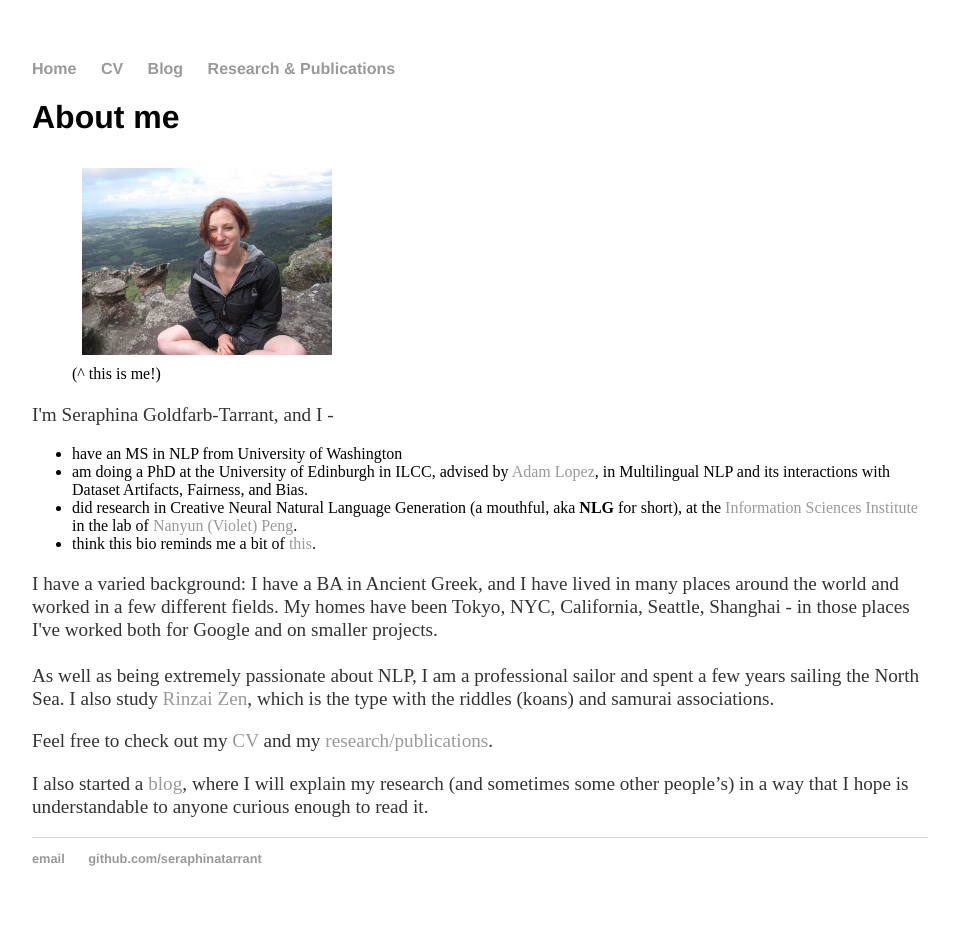
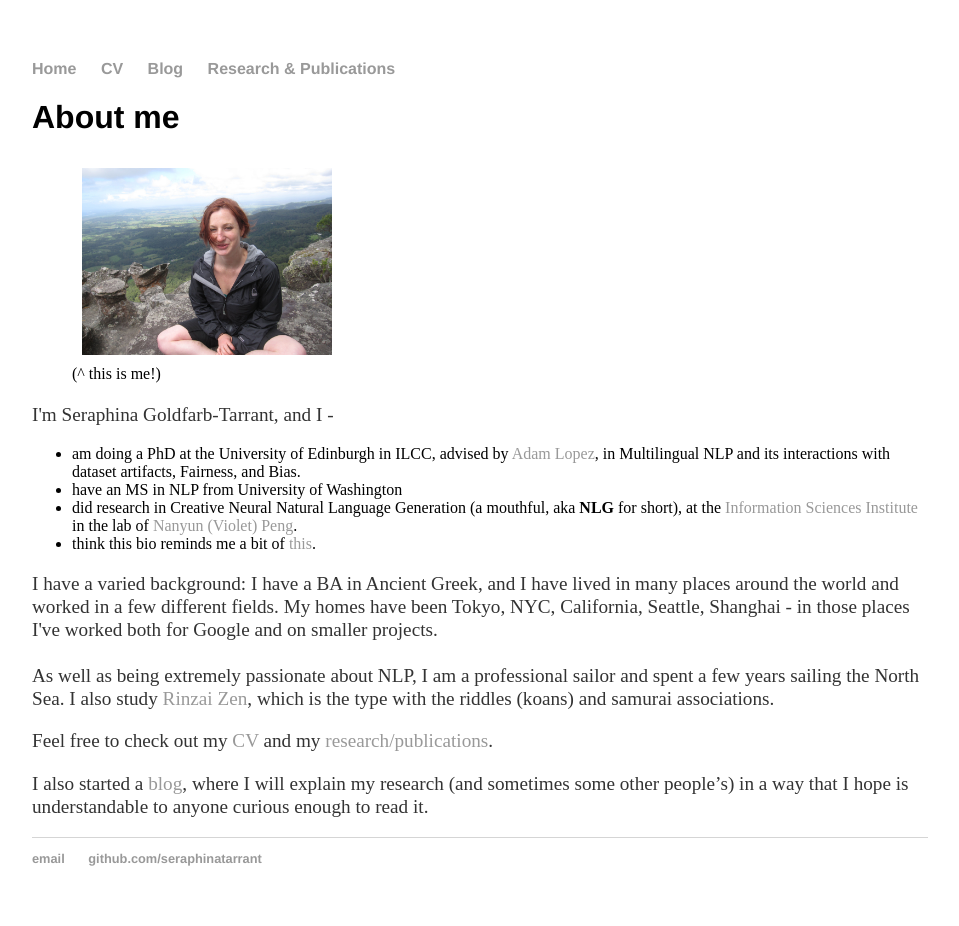
Before and after one commit to seraphinatarrant/seraphinatarrant.github.io, a Jekyll site: the page built from index.html, in a window 1280 px wide. Shown: the whole page, without its empty margins (160-1119 px from the left). Built offline with Jekyll 4.4.1, drawn with Linux system fonts in a browser that asks for light colours.

Commit message:
small homepage update pt 2

```diff
--- a/index.html
+++ b/index.html
@@ -10,10 +10,10 @@ title: Seraphina Goldfarb-Tarrant
 
 	<p>I'm Seraphina Goldfarb-Tarrant, and I -
 		<ul>
-		<li> have an MS in NLP from University of Washington </li>
 		<li> am doing a PhD at the University of Edinburgh in ILCC, advised by
 			<a href="https://alopez.github.io">Adam Lopez</a>, in Multilingual NLP and its interactions
-			with Dataset Artifacts, Fairness, and Bias. </li>
+			with dataset artifacts, Fairness, and Bias. </li>
+		<li> have an MS in NLP from University of Washington </li>
 		<li> did research in Creative Neural Natural Language Generation (a mouthful, aka <strong>NLG</strong> for short),
 		at the <a href="https://www.isi.edu/">Information Sciences Institute </a> in the lab of
 			<a href="https://violetpeng.github.io/">Nanyun (Violet) Peng</a>.</li>
```
